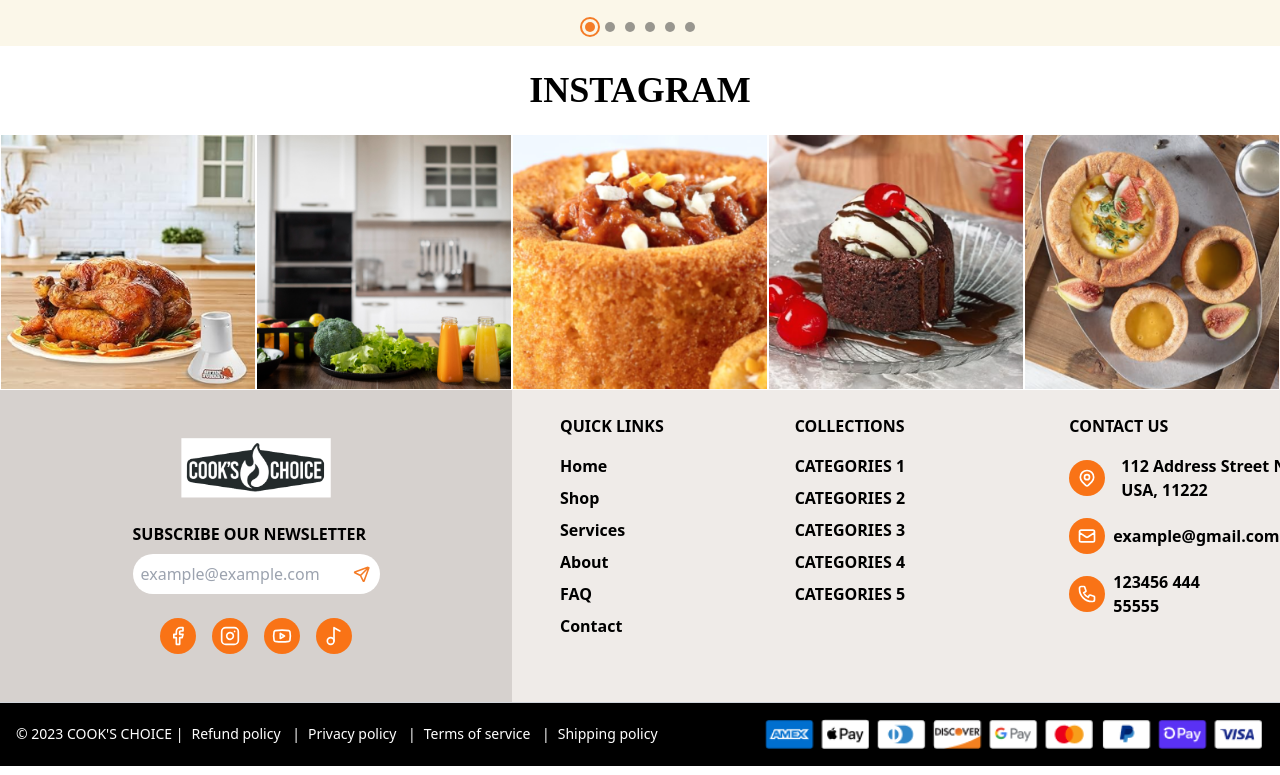
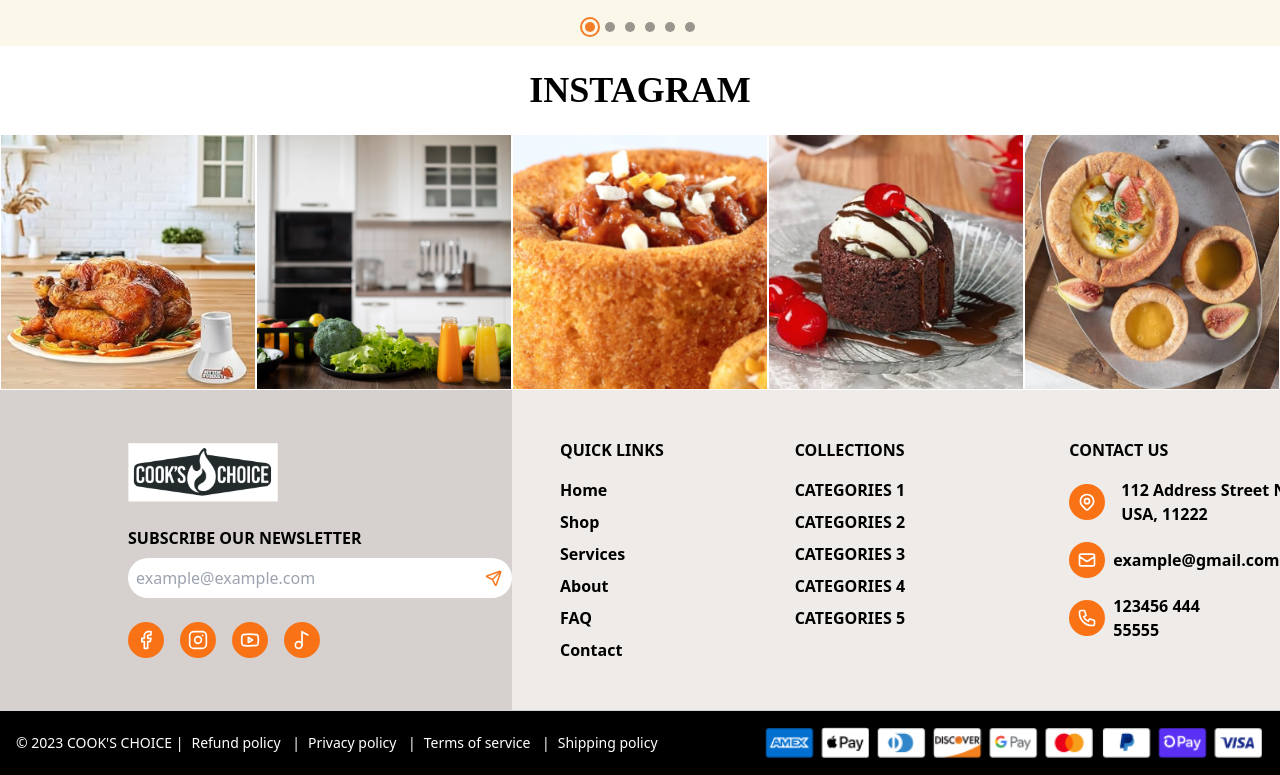
Before and after one commit to ait-varun/test-1, a Next.js app: page / in a window 1280 px wide. Shown: the part 715-1490 px from the top of the page. Built offline with nearby package versions, Linux system fonts and the light colour scheme.

Commit message:
updated size

```diff
--- a/src/components/layout/footer.tsx
+++ b/src/components/layout/footer.tsx
@@ -6,16 +6,16 @@ export default function Footer() {
     <footer>
       <div className="grid grid-cols-1 md:grid-cols-5 gap-0">
         {/* Subscribe Newsletter */}
-        <div className="space-y-6 flex justify-center flex-col items-center bg-[#D6D1CE] p-6 md:col-span-2 py-12">
+        <div className="space-y-6 ps-10 md:ps-32 flex justify-center flex-col items-left bg-[#D6D1CE] md:col-span-2 py-12">
           <Image
             src="/cooks_logo.png"
             alt="Cook's Choice"
             width={150}
-            height={50}
+            height={100}
           />
           <div className="text-black">
             <h3 className="font-bold mb-2">SUBSCRIBE OUR NEWSLETTER</h3>
-            <div className="flex relative">
+            <div className="flex relative w-80 md:w-96">
               <input
                 type="email"
                 placeholder="example@example.com"
@@ -30,7 +30,7 @@ export default function Footer() {
               />
             </div>
           </div>
-          <div className="flex space-x-4">
+          <div className="flex space-x-4 w-96">
             <a href="#" className="bg-orange-500 p-2 rounded-full">
               <Facebook size={20} color="white" />
             </a>
@@ -47,7 +47,7 @@ export default function Footer() {
         </div>
 
         {/* Quick Links, Collections, Contact Us */}
-        <div className="grid grid-cols-2 md:grid-cols-3  gap-8 text-left bg-[#EFEBE8] text-black p-6 md:col-span-3 px-12">
+        <div className="grid grid-cols-2 md:grid-cols-3  gap-8 text-left bg-[#EFEBE8] text-black p-6 md:col-span-3 py-12 px-12">
           <div>
             <h3 className="font-bold mb-4 ">QUICK LINKS</h3>
             <ul className="space-y-2">
@@ -74,7 +74,7 @@ export default function Footer() {
               ))}
             </ul>
           </div>
-          <div className=" ml-none md:ml-10 flex flex-col gap-4">
+          <div className="ml-none md:ml-10 flex flex-col gap-4">
             <h3 className="font-bold">CONTACT US</h3>
             <ul className="space-y-4 font-semibold">
               <li className="flex gap-2 items-center">
```
